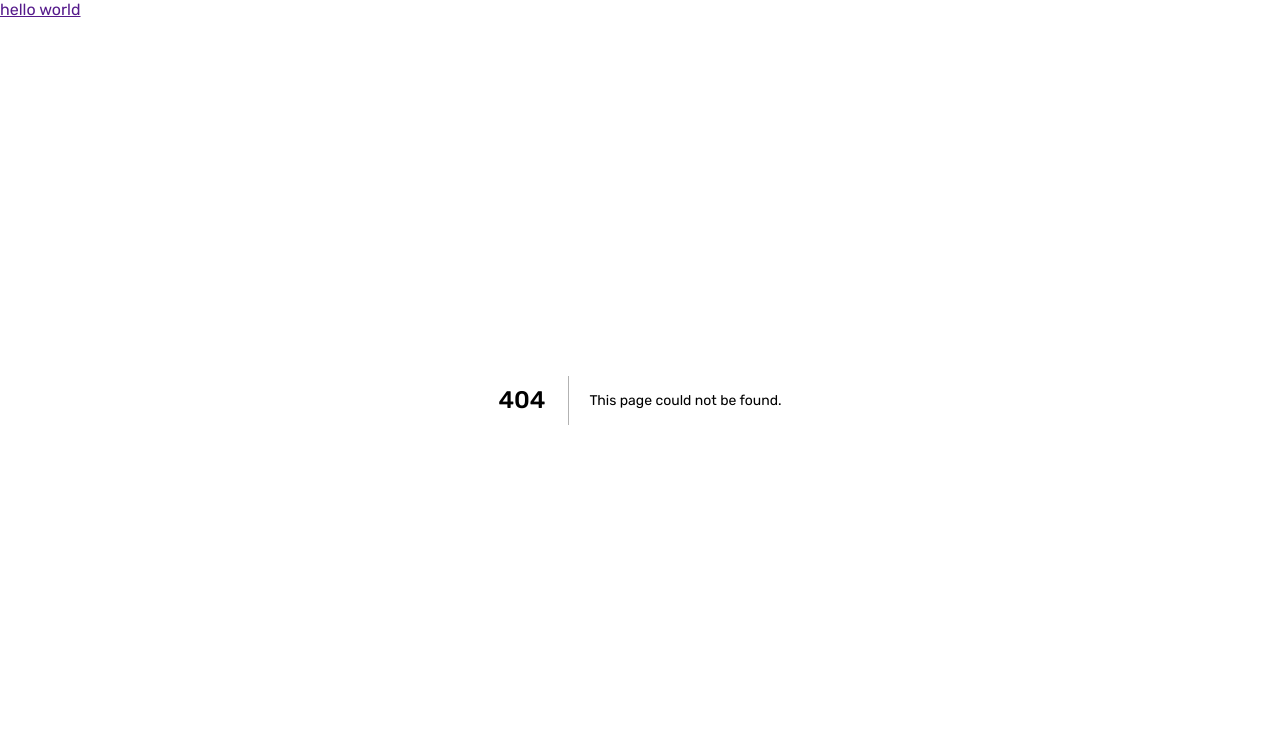
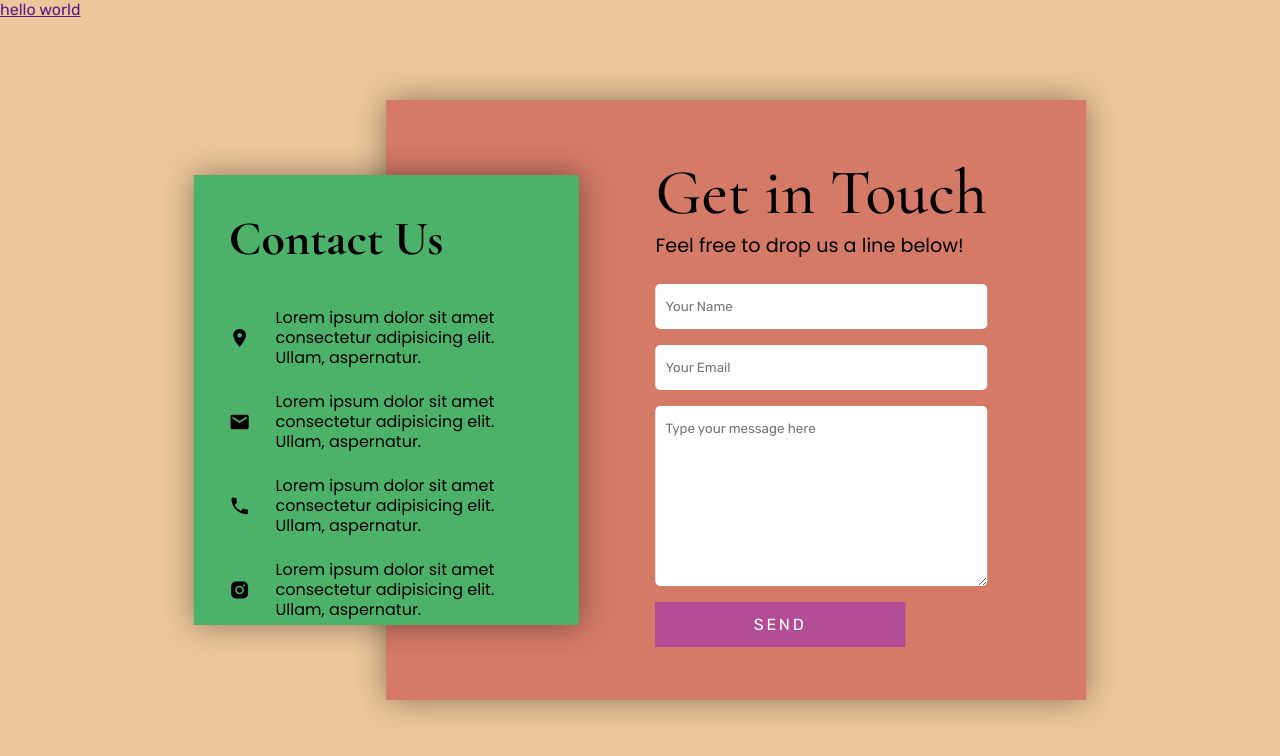
Before and after one commit to theSaiRohit/mr-coconetto, a Next.js app: page /contact in a window 1280 px wide. Before the commit this address had no page. Shown: the top 756 px of the page. Built offline with nearby package versions, Linux system fonts and the light colour scheme.

Commit message:
contact made

```diff
--- /dev/null
+++ b/modules/contact/index.tsx
@@ -0,0 +1,70 @@
+import type { IconType } from "react-icons";
+import { AiFillInstagram } from "react-icons/ai";
+import { MdLocationOn, MdEmail, MdLocalPhone } from "react-icons/md";
+import DefaultButton from "@/components/default-button";
+
+export default function ContactMe() {
+  const contactInfo = [
+    {
+      icon: MdLocationOn,
+      text: "Lorem ipsum dolor sit amet consectetur adipisicing elit. Ullam, aspernatur.",
+    },
+    {
+      icon: MdEmail,
+      text: "Lorem ipsum dolor sit amet consectetur adipisicing elit. Ullam, aspernatur.",
+    },
+    {
+      icon: MdLocalPhone,
+      text: "Lorem ipsum dolor sit amet consectetur adipisicing elit. Ullam, aspernatur.",
+    },
+    {
+      icon: AiFillInstagram,
+      text: "Lorem ipsum dolor sit amet consectetur adipisicing elit. Ullam, aspernatur.",
+    },
+  ];
+  const mapper = (
+    data: {
+      icon: IconType;
+      text: string;
+    },
+    index: number
+  ) => {
+    const Icon = data.icon;
+    return (
+      <a
+        href="https://google.com"
+        target="_blank"
+        rel="noopener noreferrer"
+        className="info-card"
+        key={index}
+      >
+        <Icon className="info-icon" />
+        <span className="info-text">{data.text}</span>
+      </a>
+    );
+  };
+  return (
+    <section aria-label="contact us" id="contact-us">
+      <div className="contact-wrapper">
+        <div className="contact-info-container">
+          <h1 className="info-header">Contact Us</h1>
+          {contactInfo.map(mapper)}
+        </div>
+        <div className="contact-form-container">
+          <h2 className="form-heading">Get in Touch</h2>
+          <p className="form-subheading">Feel free to drop us a line below!</p>
+          <form className="contact-form">
+            <input type="text" placeholder="Your Name" />
+            <input type="email" placeholder="Your Email" />
+            <textarea
+              placeholder="Type your message here"
+              cols={30}
+              rows={10}
+            />
+            <DefaultButton btnType="submit">SEND</DefaultButton>
+          </form>
+        </div>
+      </div>
+    </section>
+  );
+}
--- a/modules/home/carousel/carousel-container.tsx
+++ b/modules/home/carousel/carousel-container.tsx
@@ -1,6 +1,6 @@
 import { RefObject, useCallback, useEffect, useRef } from "react";
+import DefaultButton from "@/components/default-button";
 import HomeCarousel from "./home-carousel";
-import DefaultButton from "@/components/default-button";
 
 export default function CarouselContainer({
   aboutRef,
--- /dev/null
+++ b/pages/contact.tsx
@@ -0,0 +1,5 @@
+import Contact from "@/modules/contact";
+
+export default function ContactUs() {
+  return <Contact />;
+}
--- /dev/null
+++ b/styles/modules/contact/_index.scss
@@ -0,0 +1,77 @@
+#contact-us {
+  height: 100vh;
+  width: 100%;
+  background-color: var(--color-accent);
+  display: flex;
+  justify-content: center;
+  align-items: center;
+  .contact-wrapper {
+    display: flex;
+    width: 700px;
+    height: 75vh;
+    background-color: var(--color-secondary);
+    position: relative;
+    justify-content: center;
+    align-items: center;
+    padding-left: 170px;
+    transform: translateX(calc(700px * (55 / 4) / 100));
+    box-shadow: 0 0 30px rgba(0, 0, 0, 0.4);
+    .contact-info-container {
+      position: absolute;
+      width: 55%;
+      top: 50%;
+      left: 0;
+      transform: translate(-50%, -50%);
+      height: 75%;
+      background-color: var(--color-primary);
+      padding: 5%;
+      box-shadow: 0 0 30px rgba(0, 0, 0, 0.4);
+      .info-header {
+        font-size: 3rem;
+        font-family: var(--font-heading);
+        margin-bottom: 5vh;
+      }
+      .info-card {
+        display: flex;
+        align-items: center;
+        margin-bottom: 1.5rem;
+        gap: 25px;
+        text-decoration: none;
+        color: black;
+        .info-icon {
+          font-size: 3rem;
+        }
+        .info-text {
+          font-family: var(--font-subheading);
+          line-height: 20px;
+        }
+      }
+    }
+    .contact-form-container {
+      display: flex;
+      flex-direction: column;
+      .form-heading {
+        font-size: 4rem;
+        font-family: var(--font-heading);
+        font-weight: 500;
+      }
+      .form-subheading {
+        font-family: var(--font-subheading);
+        font-size: 1.2rem;
+        margin-bottom: 3vh;
+      }
+      .contact-form {
+        display: flex;
+        flex-direction: column;
+        input,
+        textarea {
+          border: none;
+          outline: none;
+          margin-bottom: 2vh;
+          padding: 15px 10px;
+          border-radius: 5px;
+        }
+      }
+    }
+  }
+}
--- /dev/null
+++ b/styles/pages/_contact.scss
@@ -0,0 +1 @@
+@import "../modules/contact";
--- a/styles/styles.scss
+++ b/styles/styles.scss
@@ -3,6 +3,7 @@
 
 //pages
 @import "./pages/home";
+@import "./pages/contact";
 
 //components
 @import "./components/header";
```
